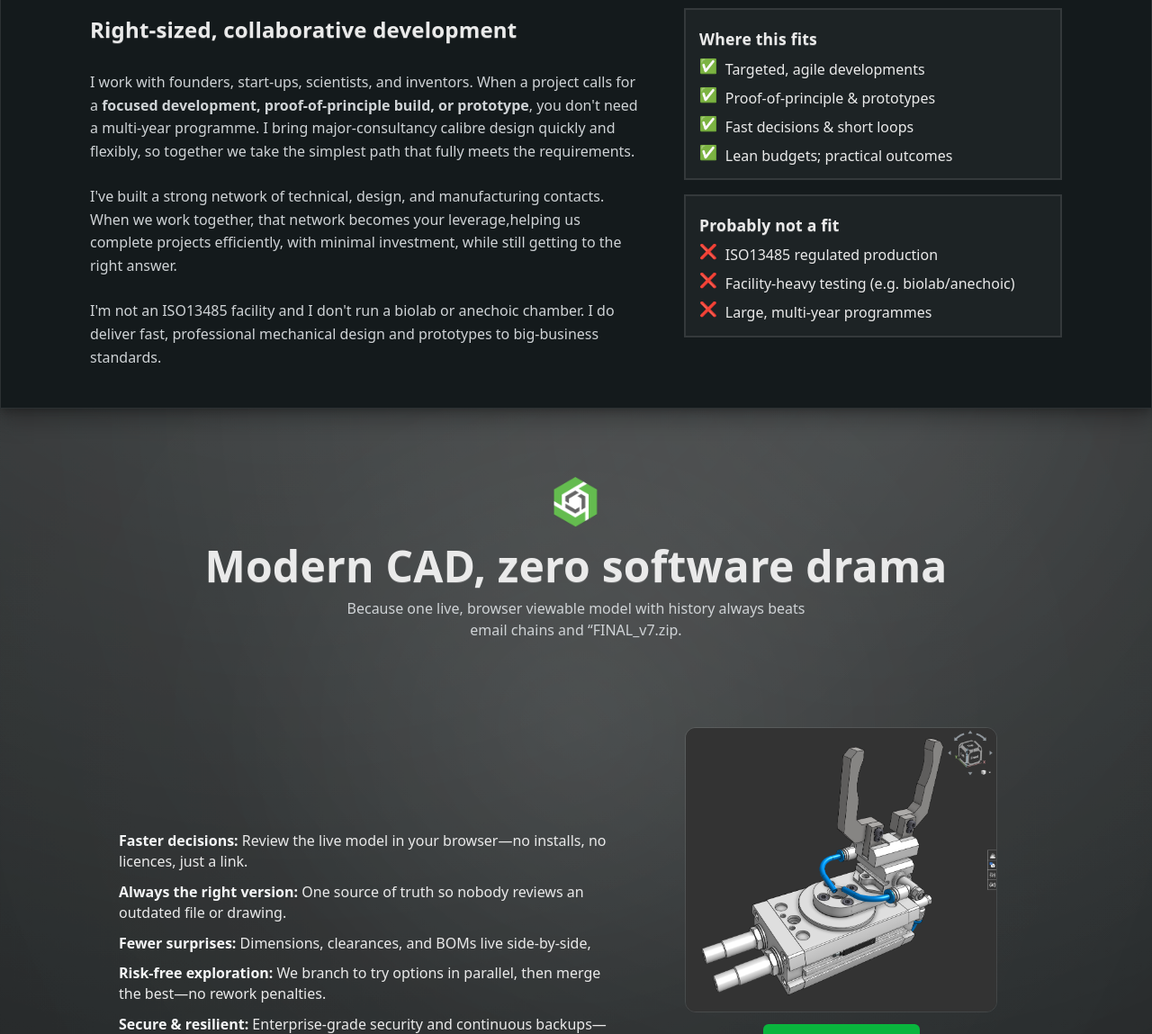
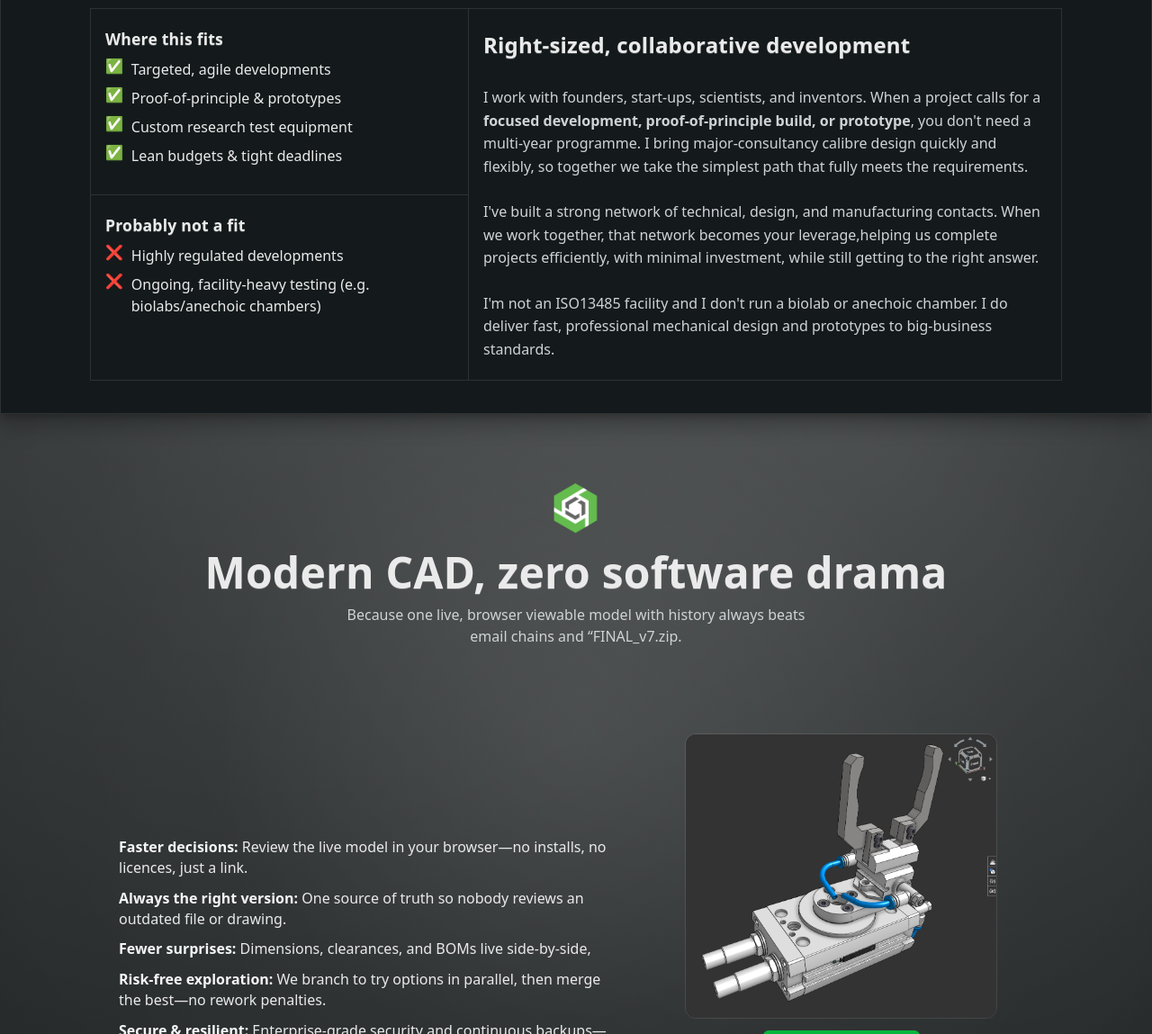
Before and after one commit to JamesAIzzard/jamesaizzard.github.io, a Jekyll site: the page built from index.html, in a window 1280 px wide and 1400 px high, scrolled down 805 px. Shown: the part 251-1400 px from the top of the window at 90% size. Built offline with Jekyll 4.4.1, drawn with Linux system fonts in a browser that asks for light colours; some web fonts are replaced.

Commit message:
Refactor where-fits section layout and styles for improved grid structure and consistency

```diff
--- a/_includes/where_fits.html
+++ b/_includes/where_fits.html
@@ -1,20 +1,25 @@
 <section id="where-fits" class="panel-surface">
     <div class="container">
+        <div class="wherefits-grid">
+            <div class="wf-cell wf-rhs border-panel">
                 <div class="wherefits-text">
                     <h2>Right-sized, collaborative development</h2>
                     <p>
                         I work with founders, start-ups, scientists, and inventors. When a project calls for a
                         <strong>focused development, proof-of-principle build, or prototype</strong>, you don't need a
                         multi-year programme.
-                I bring major-consultancy calibre design quickly and flexibly, so together we take the simplest path
+                        I bring major-consultancy calibre design quickly and flexibly, so together we take the simplest
+                        path
                         that
                         fully
                         meets the requirements.
                     </p>
                     <p>
-                I've built a strong network of technical, design, and manufacturing contacts. When we work together,
+                        I've built a strong network of technical, design, and manufacturing contacts. When we work
+                        together,
                         that network
-                becomes your leverage,helping us complete projects efficiently, with minimal investment, while still
+                        becomes your leverage,helping us complete projects efficiently, with minimal investment, while
+                        still
                         getting to the
                         right answer.
                     </p>
@@ -24,26 +29,27 @@
                         design and prototypes to big-business standards.
                     </p>
                 </div>
+            </div>
 
-        <div id="wherefits-tiles">
-            <div id="wherefits-tiles-good" class="drop-shadow">
+            <div class="wf-lhs">
+                <div class="wf-cell wf-lhs-top border-panel" id="wherefits-tiles-good">
                     <h3>Where this fits</h3>
                     <ul>
                         <li>Targeted, agile developments</li>
                         <li>Proof-of-principle & prototypes</li>
-                    <li>Fast decisions & short loops</li>
-                    <li>Lean budgets; practical outcomes</li>
+                        <li>Custom research test equipment</li>
+                        <li>Lean budgets & tight deadlines</li>
                     </ul>
                 </div>
-            <div id="wherefits-tiles-nofit" class="drop-shadow">
+
+                <div class="wf-cell wf-lhs-bottom border-panel" id="wherefits-tiles-nofit">
                     <h3>Probably not a fit</h3>
                     <ul>
-                    <li>ISO13485 regulated production</li>
-                    <li>Facility-heavy testing (e.g. biolab/anechoic)</li>
-                    <li>Large, multi-year programmes</li>
+                        <li>Highly regulated developments</li>
+                        <li>Ongoing, facility-heavy testing (e.g. biolabs/anechoic chambers)</li>
                     </ul>
                 </div>
             </div>
-
+        </div>
     </div>
 </section>
--- a/_sass/components/_where_fits.scss
+++ b/_sass/components/_where_fits.scss
@@ -17,10 +17,19 @@
   line-height: 1.6;
 }
 
-#wherefits-tiles {
+/* Grid wrapper for table-like layout */
+.wherefits-grid {
   display: grid;
-  gap: 1rem;
-  margin-top: 1rem;
+  grid-template-columns: 1fr;
+  grid-auto-rows: auto;
+  gap: 0; /* no gaps so borders meet */
+}
+
+/* LHS wrapper to stack two cells */
+.wf-lhs {
+  display: grid;
+  grid-auto-rows: auto;
+  gap: 0;
 }
 
 .wherefits-text {
@@ -28,19 +37,17 @@
   gap: 0.75rem;
 }
 
-#wherefits-tiles>div {
-  background: var(--panel);
-  border: 1px solid var(--line);
-  box-shadow: inset 0 0 0 1px var(--panel-edge);
+/* Cells */
+.wf-cell {
   padding: 1rem 1rem 0.9rem;
 }
 
-#wherefits-tiles h3 {
+.wf-cell h3 {
   margin: 0.25rem 0 0.5rem;
   font-size: 1.1rem;
 }
 
-#wherefits-tiles ul {
+.wf-cell ul {
   list-style: none;
   padding: 0;
   margin: 0;
@@ -48,7 +55,7 @@
   gap: 0.5rem;
 }
 
-#wherefits-tiles li {
+.wf-cell li {
   display: grid;
   grid-template-columns: 1.4em 1fr;
   align-items: start;
@@ -75,21 +82,37 @@
     margin-top: -56px;
   }
 
-  #where-fits>div {
-    display: grid;
-    grid-template-columns: minmax(420px, 1fr) minmax(300px, 420px);
-    gap: 2rem 3rem;
-    align-items: start;
+  /* Two columns, one row so heights match */
+  .wherefits-grid {
+    grid-template-columns: minmax(300px, 420px) 1fr;
+    grid-template-rows: auto;
+    align-items: stretch;
   }
 
-  #wherefits-tiles {
+  .wf-lhs {
+    grid-column: 1;
+    grid-row: 1;
+    display: grid;
+    grid-template-rows: 1fr 1fr; /* equal halves */
+    height: 100%;
+  }
+
+  .wf-rhs {
     grid-column: 2;
     grid-row: 1;
-    margin-top: 0;
-    align-self: start;
+    height: 100%;
   }
 
-  .wherefits-text {
-    grid-column: 1;
+  /* Merge borders between LHS and RHS to avoid doubles */
+  .wf-lhs .wf-cell {
+    border-right: 0; /* center divider supplied by RHS */
+  }
+
+  /* Single internal divider between the two LHS cells */
+  .wf-lhs .wf-lhs-top {
+    border-bottom: 0;
+  }
+  .wf-lhs .wf-lhs-bottom {
+    border-top: 1px solid var(--panel-edge);
   }
 }
```
Lines whose indentation alone changed are shown as unchanged.
